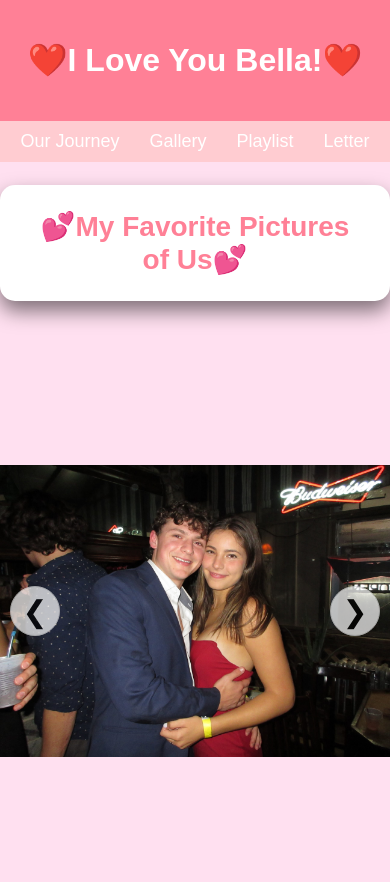
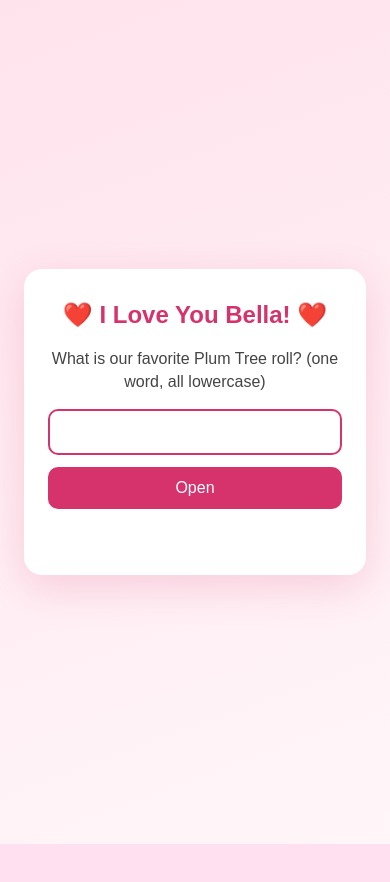
Before and after one commit to Nsf34/iloveyoubella.com, a plain HTML site: page Gallery.html in a window 390 px wide. After the commit the page ends 844 px from the top, so only its background shows below. Drawn offline with Linux system fonts and the light colour scheme; grey boxes are pictures that could not be loaded.

Commit message:
Fix the password gate so the site can actually be opened
The old gate could not be unlocked: the question asked for the roll name
in lowercase one word, but the stored password had 135! appended, so the
correct answer was always rejected in an endless prompt/alert loop.

- accept both salmonlover and salmonlover135!, case-insensitive, trimmed
- replace the blocking prompt()/alert() loop with an in-page form that
  works on phones, with an inline error instead of a modal alert
- drop the cancel redirect to an unrelated external site
- remove the invalid <div> that wrapped <body> on the home page
- gate every page, not just the home page, and remember the unlock for
  the browser session so you only answer once
- if JavaScript is off the page shows instead of staying blank forever
- drop a reference to a script.js that does not exist

Co-Authored-By: Claude Opus 5 <noreply@anthropic.com>

```diff
--- a/Gallery.html
+++ b/Gallery.html
@@ -4,7 +4,8 @@
         <meta name="viewport" content="width=device-width, initial-scale=1.0">
         <link rel="stylesheet" href="style.css">
         <title>Our Journey</title>
-    </head>
+        <script>document.documentElement.className += " gated";</script>
+</head>
     <body>
         <header class="header">
             <h1>❤️I Love You Bella!❤️</h1>
@@ -15,8 +16,7 @@
             <a href="playlist.html" class="nav-link">Playlist</a>
             <a href="letter.html" class="nav-link">Letter</a>
         </nav>
-<body>
-    <div class="gallery-container">
+<div class="gallery-container">
         <h2 class="gallery-title">💕My Favorite Pictures of Us💕</h2>
         <div class="simple-carousel">
             <button class="carousel-control left" onclick="moveSlide(-1)">&#10094;</button>
@@ -239,5 +239,6 @@
         </div>
     </div>
 <script src="carousel.js"></script>
+    <script src="password.js"></script>
 </body>
 </html>
--- a/password.js
+++ b/password.js
@@ -1,18 +1,75 @@
-document.addEventListener('DOMContentLoaded', function() {
-    var password = "salmonlover135!"; // Replace with your desired password
+/* Password gate.
+   Replaces the old prompt()/alert() loop, which could not be unlocked:
+   the question asked for the roll name in lowercase, but the stored
+   password had "135!" on the end, so the right answer was rejected.
+   Now both are accepted, and the gate is an in-page form that works on phones. */
+(function () {
+    var QUESTION = "What is our favorite Plum Tree roll? (one word, all lowercase)";
+    var ANSWERS = ["salmonlover", "salmonlover135!"];
+    var KEY = "iloveyoubella-unlocked";
 
-    var correctPassword = false;
-    while (!correctPassword) {
-        var userPassword = prompt("What is our favorite Plum Tree roll (all lowercase one word)?:");
+    function unlocked() {
+        try { return sessionStorage.getItem(KEY) === "1"; } catch (e) { return false; }
+    }
+    function remember() {
+        try { sessionStorage.setItem(KEY, "1"); } catch (e) {}
+    }
+    function reveal() {
+        var root = document.documentElement;
+        if (root.classList) {
+            root.classList.remove("gated");
+        } else {
+            root.className = root.className.split(/\s+/).filter(function (c) {
+                return c && c !== "gated";
+            }).join(" ");
+        }
+        var gate = document.getElementById("gate");
+        if (gate && gate.parentNode) gate.parentNode.removeChild(gate);
+    }
 
-        if (userPassword === null) {
-            window.location = "https://txreport.com/"; // Redirect if cancel is clicked
-            break;
-        } else if (userPassword === password) {
-            correctPassword = true;
-            document.getElementById('password-protected').style.display = 'block';
-        } else {
-            alert("Incorrect password, try again.");
-        }
+    function build() {
+        if (unlocked()) { reveal(); return; }
+
+        var gate = document.createElement("div");
+        gate.id = "gate";
+        gate.innerHTML =
+            '<div class="gate-card">' +
+            '<h1 class="gate-title">&#10084;&#65039; I Love You Bella! &#10084;&#65039;</h1>' +
+            '<label class="gate-question" for="gate-input">' + QUESTION + "</label>" +
+            '<form class="gate-form" id="gate-form" autocomplete="off">' +
+            '<input class="gate-input" id="gate-input" type="password" ' +
+            'autocapitalize="none" autocorrect="off" spellcheck="false" aria-label="Answer">' +
+            '<button class="gate-button" type="submit">Open</button>' +
+            "</form>" +
+            '<p class="gate-error" id="gate-error" role="alert"></p>' +
+            "</div>";
+        document.body.appendChild(gate);
+
+        var input = document.getElementById("gate-input");
+        var error = document.getElementById("gate-error");
+        if (input) input.focus();
+
+        document.getElementById("gate-form").addEventListener("submit", function (e) {
+            e.preventDefault();
+            var given = (input.value || "").trim().toLowerCase();
+            var ok = false;
+            for (var i = 0; i < ANSWERS.length; i++) {
+                if (given === ANSWERS[i]) { ok = true; break; }
+            }
+            if (ok) {
+                remember();
+                reveal();
+            } else {
+                error.textContent = "Not quite. Try again ❤️";
+                input.value = "";
+                input.focus();
+            }
+        });
     }
-});
+
+    if (document.readyState === "loading") {
+        document.addEventListener("DOMContentLoaded", build);
+    } else {
+        build();
+    }
+})();
--- a/style.css
+++ b/style.css
@@ -349,3 +349,52 @@ body {
         max-height: 60vh;
     }
 }
+
+
+/* ---- password gate ---- */
+/* The .gated class is added by an inline script in <head>, so if JavaScript
+   is off the page simply shows instead of staying blank forever. */
+html.gated body > *:not(#gate) { display: none !important; }
+
+#gate {
+    position: fixed;
+    inset: 0;
+    display: flex;
+    align-items: center;
+    justify-content: center;
+    padding: 24px;
+    background: linear-gradient(160deg, #ffe3ec 0%, #fff6f9 100%);
+    z-index: 9999;
+}
+.gate-card {
+    width: 100%;
+    max-width: 420px;
+    background: #fff;
+    border-radius: 18px;
+    padding: 32px 24px;
+    text-align: center;
+    box-shadow: 0 12px 40px rgba(214, 51, 108, 0.18);
+}
+.gate-title { margin: 0 0 18px; font-size: 1.5rem; color: #d6336c; }
+.gate-question { display: block; margin-bottom: 16px; font-size: 1rem; color: #444; line-height: 1.45; }
+.gate-form { display: flex; flex-direction: column; gap: 12px; }
+.gate-input {
+    width: 100%;
+    box-sizing: border-box;
+    padding: 12px 14px;
+    font-size: 1rem;
+    border: 2px solid #f1c7d5;
+    border-radius: 10px;
+}
+.gate-input:focus { outline: none; border-color: #d6336c; }
+.gate-button {
+    padding: 12px 16px;
+    font-size: 1rem;
+    color: #fff;
+    background: #d6336c;
+    border: none;
+    border-radius: 10px;
+    cursor: pointer;
+}
+.gate-button:hover { background: #b02a57; }
+.gate-error { min-height: 1.2em; margin: 12px 0 0; color: #c92a48; font-size: 0.95rem; }
```
Also changed, not shown: index.html (+3 -4 lines), letter.html (+2 -0 lines), playlist.html (+3 -1 lines).
